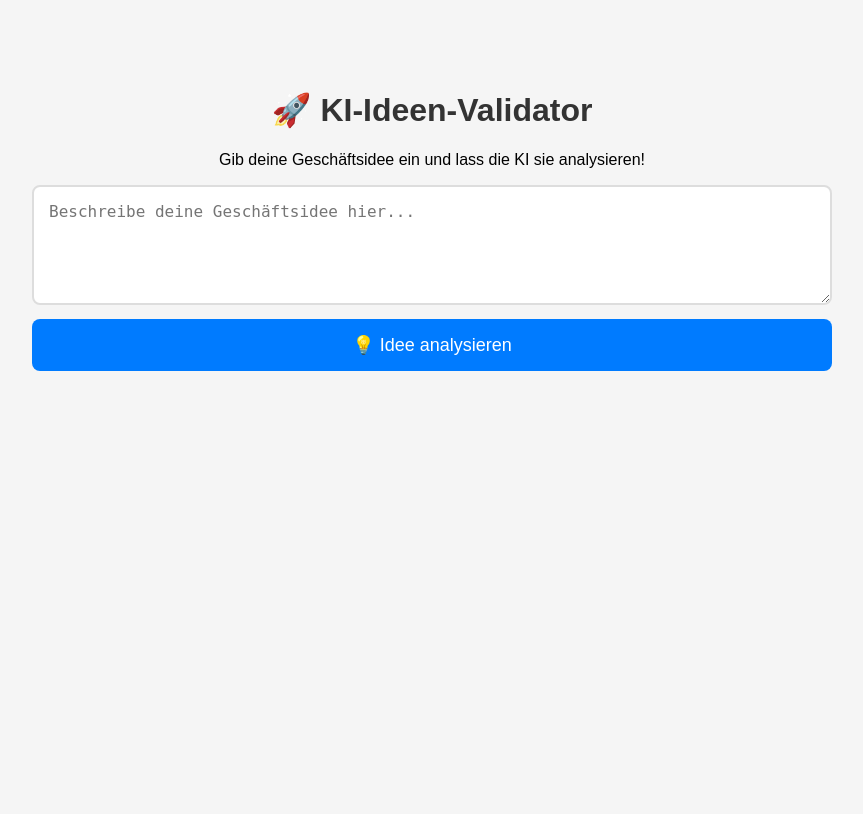
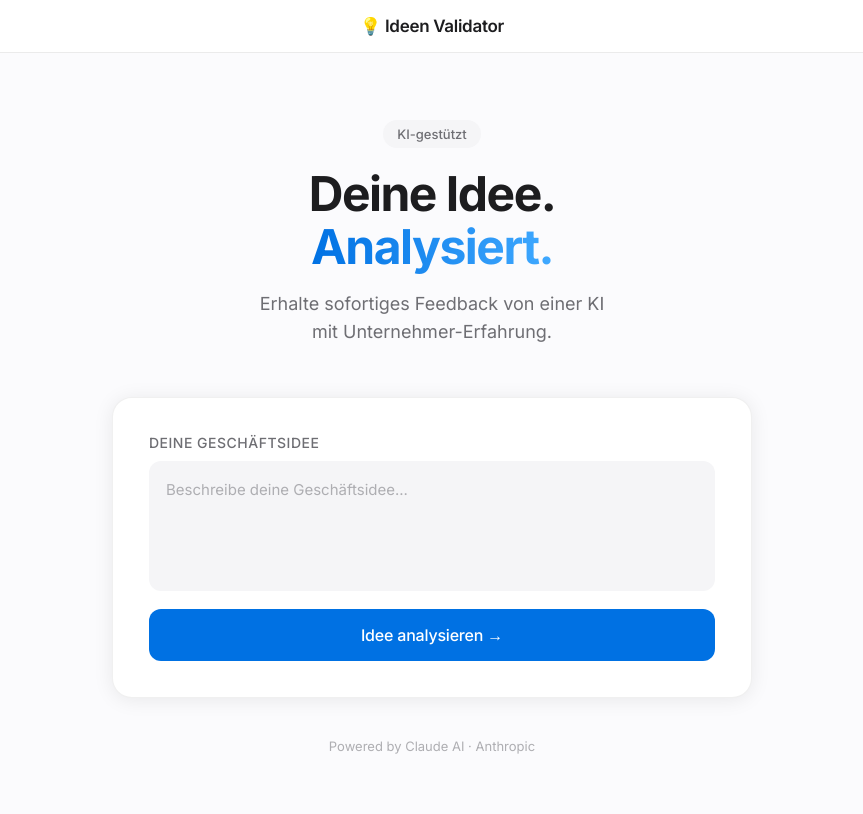
Before and after one commit to MRiedls/mein-erstes-projekt, a Flask app: page / in a window 1280 px wide. Shown: the whole page, without its empty margins (208-1071 px from the left). Before the commit the page ends 371 px from the top, so only its background shows below. Run offline with Flask 3, Linux system fonts and the light colour scheme.

Commit message:
Apple-inspiriertes Design hinzugefügt 🎨

```diff
--- a/templates/index.html
+++ b/templates/index.html
@@ -4,63 +4,226 @@
     <meta charset="UTF-8">
     <meta name="viewport" content="width=device-width, initial-scale=1.0">
     <title>KI-Ideen-Validator</title>
+    <link href="https://fonts.googleapis.com/css2?family=Inter:wght@300;400;500;600;700&display=swap" rel="stylesheet">
     <style>
+        * {
+            margin: 0;
+            padding: 0;
+            box-sizing: border-box;
+        }
+
         body {
-            font-family: Arial, sans-serif;
-            max-width: 800px;
-            margin: 50px auto;
+            font-family: 'Inter', sans-serif;
+            background-color: #fbfbfd;
+            color: #1d1d1f;
+            min-height: 100vh;
+            display: flex;
+            align-items: center;
+            justify-content: center;
             padding: 20px;
-            background-color: #f5f5f5;
         }
+
+        nav {
+            position: fixed;
+            top: 0;
+            left: 0;
+            right: 0;
+            background: rgba(255, 255, 255, 0.85);
+            backdrop-filter: blur(20px);
+            border-bottom: 1px solid rgba(0, 0, 0, 0.08);
+            padding: 16px 40px;
+            display: flex;
+            align-items: center;
+            justify-content: center;
+            z-index: 100;
+        }
+
+        nav span {
+            font-size: 17px;
+            font-weight: 600;
+            color: #1d1d1f;
+            letter-spacing: -0.3px;
+        }
+
+        .container {
+            width: 100%;
+            max-width: 680px;
+            padding: 40px 20px;
+            margin-top: 60px;
+        }
+
+        .hero {
+            text-align: center;
+            margin-bottom: 50px;
+        }
+
+        .badge {
+            display: inline-block;
+            background: #f5f5f7;
+            color: #6e6e73;
+            font-size: 13px;
+            font-weight: 500;
+            padding: 6px 14px;
+            border-radius: 20px;
+            margin-bottom: 20px;
+        }
+
         h1 {
-            color: #333;
-            text-align: center;
+            font-size: 48px;
+            font-weight: 700;
+            letter-spacing: -1.5px;
+            line-height: 1.1;
+            margin-bottom: 16px;
+            color: #1d1d1f;
         }
+
+        h1 span {
+            background: linear-gradient(90deg, #0071e3, #40a9ff);
+            -webkit-background-clip: text;
+            -webkit-text-fill-color: transparent;
+        }
+
+        .subtitle {
+            font-size: 18px;
+            color: #6e6e73;
+            font-weight: 400;
+            line-height: 1.6;
+        }
+
+        .card {
+            background: white;
+            border-radius: 20px;
+            padding: 36px;
+            box-shadow: 0 2px 20px rgba(0, 0, 0, 0.08);
+            border: 1px solid rgba(0, 0, 0, 0.06);
+        }
+
+        label {
+            display: block;
+            font-size: 14px;
+            font-weight: 500;
+            color: #6e6e73;
+            margin-bottom: 10px;
+            text-transform: uppercase;
+            letter-spacing: 0.5px;
+        }
+
         textarea {
             width: 100%;
-            padding: 15px;
-            font-size: 16px;
-            border: 2px solid #ddd;
-            border-radius: 8px;
-            height: 120px;
-            box-sizing: border-box;
+            padding: 16px;
+            font-size: 15px;
+            font-family: 'Inter', sans-serif;
+            background: #f5f5f7;
+            border: 1px solid transparent;
+            border-radius: 12px;
+            color: #1d1d1f;
+            height: 130px;
+            resize: none;
+            outline: none;
+            transition: all 0.2s;
+            line-height: 1.6;
         }
+
+        textarea::placeholder {
+            color: #aeaeb2;
+        }
+
+        textarea:focus {
+            background: white;
+            border-color: #0071e3;
+            box-shadow: 0 0 0 4px rgba(0, 113, 227, 0.1);
+        }
+
         button {
             width: 100%;
-            padding: 15px;
-            background-color: #007bff;
+            padding: 16px;
+            background: #0071e3;
             color: white;
             border: none;
-            border-radius: 8px;
-            font-size: 18px;
+            border-radius: 12px;
+            font-size: 16px;
+            font-weight: 500;
+            font-family: 'Inter', sans-serif;
             cursor: pointer;
-            margin-top: 10px;
+            margin-top: 14px;
+            transition: all 0.2s;
+            letter-spacing: -0.2px;
         }
+
         button:hover {
-            background-color: #0056b3;
+            background: #0077ed;
+            transform: translateY(-1px);
+            box-shadow: 0 4px 15px rgba(0, 113, 227, 0.3);
         }
+
+        button:active {
+            transform: translateY(0);
+        }
+
         .analyse {
-            background-color: white;
-            padding: 25px;
-            border-radius: 8px;
-            margin-top: 30px;
+            margin-top: 24px;
+            background: #f5f5f7;
+            border-radius: 16px;
+            padding: 28px;
+            color: #1d1d1f;
             white-space: pre-wrap;
-            line-height: 1.6;
-            border: 2px solid #007bff;
+            line-height: 1.8;
+            font-size: 15px;
+            animation: fadeIn 0.4s ease;
+        }
+
+        .analyse-header {
+            font-weight: 600;
+            font-size: 15px;
+            color: #0071e3;
+            margin-bottom: 16px;
+            padding-bottom: 14px;
+            border-bottom: 1px solid rgba(0,0,0,0.08);
+        }
+
+        .footer {
+            text-align: center;
+            margin-top: 40px;
+            color: #aeaeb2;
+            font-size: 13px;
+        }
+
+        @keyframes fadeIn {
+            from { opacity: 0; transform: translateY(8px); }
+            to { opacity: 1; transform: translateY(0); }
         }
     </style>
 </head>
 <body>
-    <h1>🚀 KI-Ideen-Validator</h1>
-    <p style="text-align:center">Gib deine Geschäftsidee ein und lass die KI sie analysieren!</p>
+    <nav>
+        <span>💡 Ideen Validator</span>
+    </nav>
 
-    <form method="POST">
-        <textarea name="idee" placeholder="Beschreibe deine Geschäftsidee hier..."></textarea>
-        <button type="submit">💡 Idee analysieren</button>
-    </form>
+    <div class="container">
+        <div class="hero">
+            <div class="badge">KI-gestützt</div>
+            <h1>Deine Idee.<br><span>Analysiert.</span></h1>
+            <p class="subtitle">Erhalte sofortiges Feedback von einer KI<br>mit Unternehmer-Erfahrung.</p>
+        </div>
 
-    {% if analyse %}
-    <div class="analyse">{{ analyse }}</div>
-    {% endif %}
+        <div class="card">
+            <form method="POST">
+                <label>Deine Geschäftsidee</label>
+                <textarea name="idee" placeholder="Beschreibe deine Geschäftsidee..."></textarea>
+                <button type="submit">Idee analysieren →</button>
+            </form>
+
+            {% if analyse %}
+            <div class="analyse">
+                <div class="analyse-header">📊 Deine KI-Analyse</div>
+                {{ analyse }}
+            </div>
+            {% endif %}
+        </div>
+
+        <div class="footer">
+            Powered by Claude AI · Anthropic
+        </div>
+    </div>
 </body>
 </html>
```
